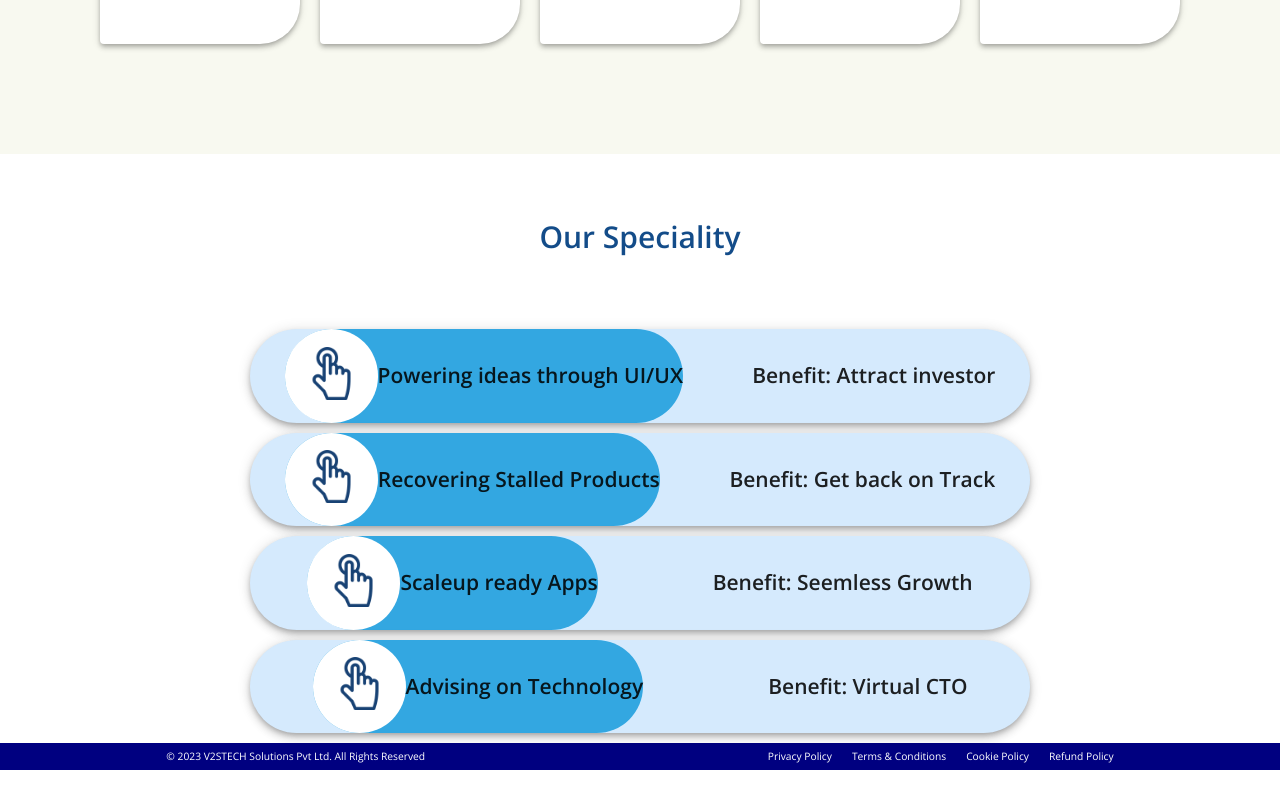
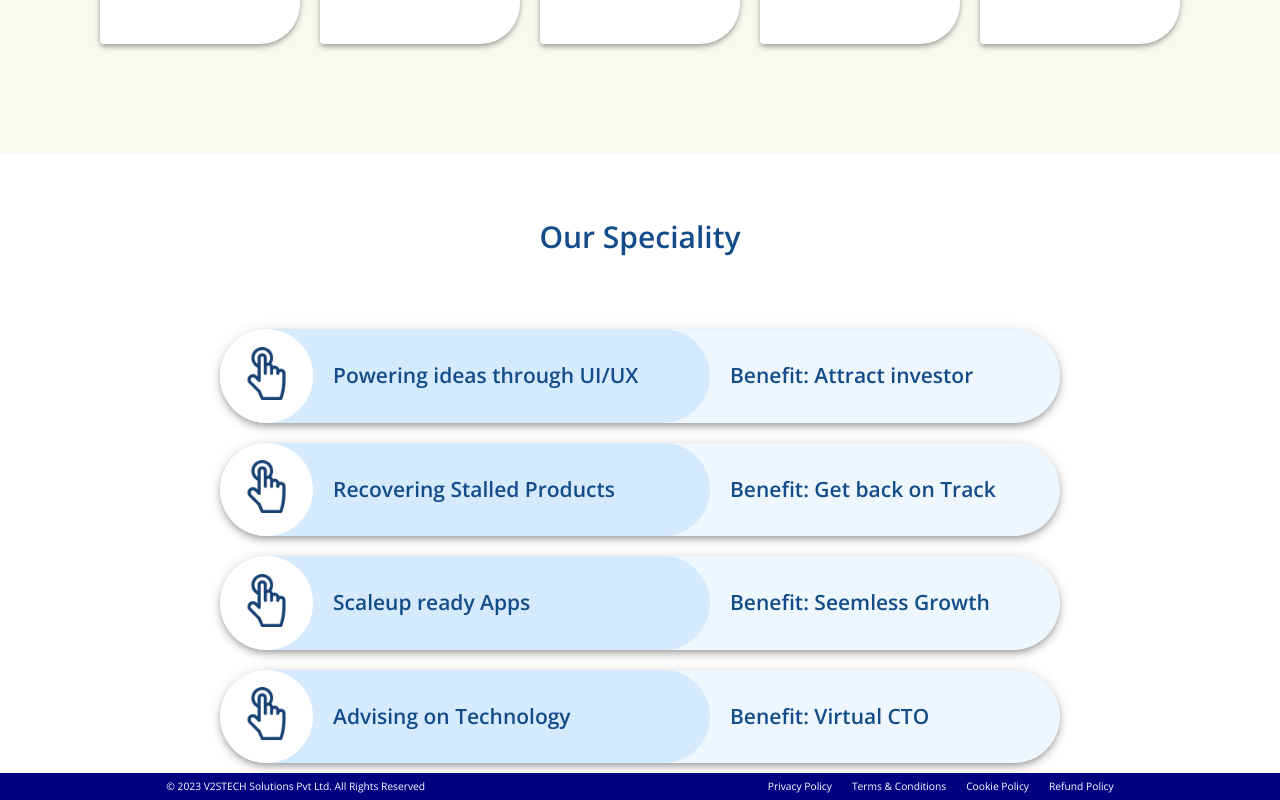
Before and after one commit to rohitkadam-v2stech/v2s-website, a React (Create React App) app: page / in a window 1280 px wide. Shown: the part 1802-2602 px from the top of the page. Before the commit the page ends 2572 px from the top, so only its background shows below. Built offline with nearby package versions, Linux system fonts and the light colour scheme.

Commit message:
feat: home screen our speciality section added

```diff
--- a/src/app/modules/Home/components/OurSpecialty/index.tsx
+++ b/src/app/modules/Home/components/OurSpecialty/index.tsx
@@ -1,4 +1,4 @@
-import { Box, Grid, Paper, Stack, Typography } from "@mui/material";
+import { Box, Grid, Paper, Stack, Typography, alpha } from "@mui/material";
 import COLORS from "../../../../styles/colors";
 import advisingOnTech from "../../../../assets/Advising on Technology.png";
 
@@ -44,9 +44,9 @@ const OurSpeciality = () => {
       <Stack
         justifyContent="space-between"
         alignItems="center"
-        spacing={2}
+        spacing={4}
         py={2}
-        mx={50}
+        mx={44}
         sx={{ borderRadius: 4 }}
       >
         {OUR_SPECIALTY.map((item, id) => (
@@ -55,21 +55,25 @@ const OurSpeciality = () => {
             sx={{
               borderRadius: 20.5,
               width: "100%",
-              bgcolor: COLORS.LIGHT_BLUE,
+              bgcolor: alpha(COLORS.LIGHT_BLUE, 0.4),
+              color: COLORS.DARK_BLUE,
             }}
             elevation={5}
           >
-            <Stack
-              direction="row"
-              justifyContent="space-around"
+            <Grid container>
+              <Grid
+                item
+                xs={7}
                 alignItems="center"
+                justifyContent="left"
+                container
+                bgcolor={COLORS.LIGHT_BLUE}
+                borderRadius={20.5}
               >
                 <Stack
                   direction="row"
-                sx={{
-                  borderRadius: 20.5,
-                }}
-                bgcolor={COLORS.PRIMARY_BLUE}
+                  spacing={4}
+                  justifyContent="center"
                   alignItems="center"
                 >
                   <Box
@@ -82,21 +86,28 @@ const OurSpeciality = () => {
                   >
                     <img src={advisingOnTech} height={53} width={53} alt="" />
                   </Box>
-                <Typography fontSize="21px" fontWeight="600" lineHeight="49px">
+                  <Typography
+                    fontSize="21px"
+                    fontWeight="600"
+                    lineHeight="49px"
+                  >
                     {item.title}
                   </Typography>
                 </Stack>
-              <Box
-                sx={{
-                  borderTopRightRadius: 20.5,
-                  borderBottomRightRadius: 20.5,
-                }}
+              </Grid>
+              <Grid
+                item
+                xs={5}
+                alignItems="center"
+                justifyContent="left"
+                container
+                p={4}
               >
                 <Typography fontSize="21px" fontWeight="600" lineHeight="49px">
                   {item.subtitle}
                 </Typography>
-              </Box>
-            </Stack>
+              </Grid>
+            </Grid>
           </Paper>
         ))}
       </Stack>
```
Lines whose indentation alone changed are shown as unchanged.
